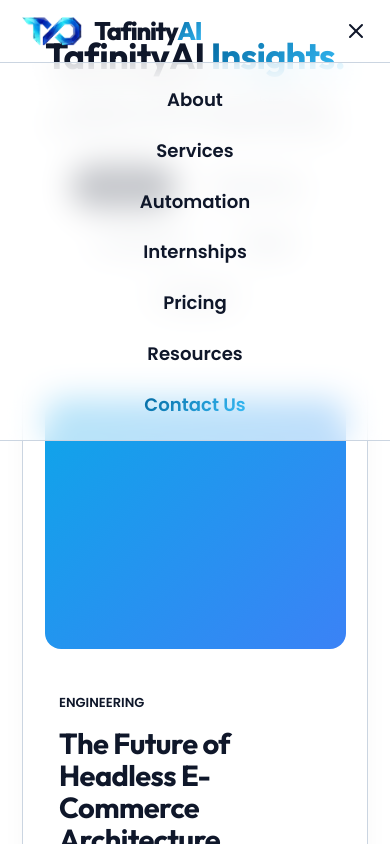
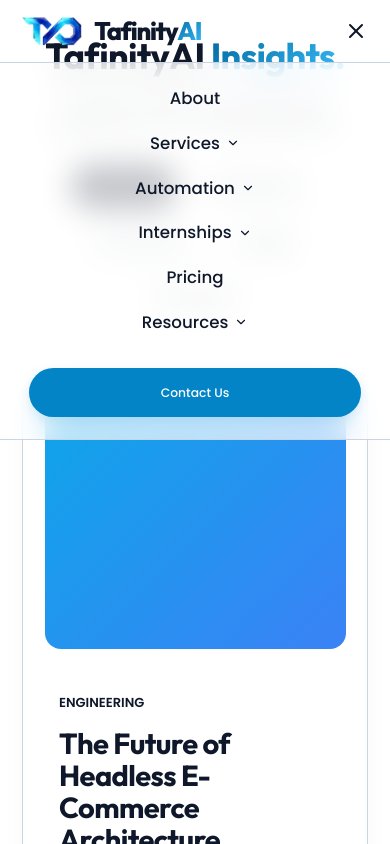
Before and after one commit to TafinityAI-LLP/tai, a React (Vite) app: page /blog in a window 390 px wide. Both pictures are taken after a click on the button 356 px from the left and 31 px from the top of the page. Shown: the top 844 px of the page. Built offline with nearby package versions, Linux system fonts and the light colour scheme.

Commit message:
Fix bullet point styles in services page

```diff
--- a/src/components/Navbar.jsx
+++ b/src/components/Navbar.jsx
@@ -9,7 +9,10 @@
     const [scrolled, setScrolled] = useState(false);
 
     useEffect(() => {
-        const handleScroll = () => setScrolled(window.scrollY > 20);
+        const handleScroll = () => {
+            setScrolled(window.scrollY > 20);
+            if (window.scrollY > 20) setIsOpen(false);
+        };
         window.addEventListener('scroll', handleScroll);
         return () => window.removeEventListener('scroll', handleScroll);
     }, []);
@@ -193,15 +196,43 @@
             <AnimatePresence>
                 {isOpen && (
                     <motion.div
-                        initial={{ opacity: 0, y: -20 }}
-                        animate={{ opacity: 1, y: 0 }}
-                        exit={{ opacity: 0, y: -20 }}
+                        initial={{ opacity: 0, height: 0 }}
+                        animate={{ opacity: 1, height: 'auto' }}
+                        exit={{ opacity: 0, height: 0 }}
                         transition={{ duration: 0.2 }}
                         className="mobile-nav glass"
                     >
-                        <ul className="mobile-nav-list">
-                            {navLinks.map((link) => (
-                                <li key={link.name}>
+                        <ul className="mobile-nav-list" style={{ padding: '0 2rem' }}>
+                            {navLinks.map((link) => {
+                                const menuMap = {
+                                    'Services': servicesMenu,
+                                    'Automation': automationMenu,
+                                    'Internships': internshipMenu,
+                                    'Resources': resourcesMenu
+                                };
+                                const subItems = menuMap[link.name];
+
+                                return (
+                                    <li key={link.name} style={{ width: '100%', textAlign: 'center' }}>
+                                        {subItems ? (
+                                            <details className="mobile-details" style={{ width: '100%' }}>
+                                                <summary className="mobile-nav-link" style={{ display: 'flex', alignItems: 'center', justifyContent: 'center', gap: '6px', cursor: 'pointer', listStyle: 'none' }}>
+                                                    {link.name} <ChevronDown size={14} />
+                                                </summary>
+                                                <div style={{ display: 'flex', flexDirection: 'column', gap: '0.85rem', marginTop: '1rem', padding: '1.25rem', background: 'rgba(2,132,199,0.04)', borderRadius: '16px' }}>
+                                                    {subItems.map(sub => (
+                                                        <NavLink
+                                                            key={sub.id || sub.path}
+                                                            to={sub.path || `/${link.name.toLowerCase()}#${sub.id}`}
+                                                            onClick={() => setIsOpen(false)}
+                                                            style={{ fontSize: '0.9rem', color: 'var(--text-secondary)', padding: '0.25rem 0' }}
+                                                        >
+                                                            {sub.title}
+                                                        </NavLink>
+                                                    ))}
+                                                </div>
+                                            </details>
+                                        ) : (
                                             <NavLink
                                                 to={link.path}
                                                 className="mobile-nav-link"
@@ -209,13 +240,16 @@
                                             >
                                                 {link.name}
                                             </NavLink>
+                                        )}
                                     </li>
-                            ))}
-                            <li>
+                                )
+                            })}
+                            <li style={{ width: '100%', textAlign: 'center', marginTop: '1rem' }}>
                                 <NavLink
                                     to="/contact"
-                                    className="mobile-nav-link text-gradient-accent"
                                     onClick={() => setIsOpen(false)}
+                                    className="btn-primary"
+                                    style={{ display: 'flex', justifyContent: 'center', padding: '1rem', width: '100%' }}
                                 >
                                     Contact Us
                                 </NavLink>
@@ -399,11 +433,15 @@
           display: flex;
           flex-direction: column;
           align-items: center;
-          gap: 1.5rem;
+          gap: 1.25rem;
         }
         .mobile-nav-link {
-          font-size: 1.25rem;
-          font-weight: 600;
+          font-size: 1.15rem;
+          font-weight: 500;
+          color: var(--text-primary);
+        }
+        details.mobile-details summary::-webkit-details-marker {
+          display: none;
         }
 
         @media (min-width: 992px) {
--- a/src/pages/Services.jsx
+++ b/src/pages/Services.jsx
@@ -923,8 +923,9 @@
         .showcase-content h2 { font-size: 2.5rem; margin-bottom: 1.5rem; }
         .showcase-content .desc { color: var(--text-secondary); font-size: 1.15rem; line-height: 1.8; margin-bottom: 2rem; }
         .features { display: grid; grid-template-columns: repeat(auto-fit, minmax(min(100%, 320px), 1fr)); gap: 1rem; margin-bottom: 2.5rem; }
-        .feature-item { display: flex; align-items: center; gap: 0.5rem; color: var(--text-primary); font-weight: 500; }
-        .feature-icon { color: var(--accent-color); }
+        .feature-item { display: flex; flex-direction: row; align-items: flex-start; justify-content: flex-start; gap: 0.5rem; color: var(--text-primary); font-weight: 500; text-align: left; }
+        .feature-item span { font-size: 0.85rem; line-height: 1.5; }
+        .feature-icon { color: var(--accent-color); flex-shrink: 0; margin-top: 0.15rem; width: 14px; height: 14px; }
         .explore-btn { display: inline-flex; align-items: center; gap: 0.5rem; color: var(--accent-color); font-weight: 600; font-size: 1.05rem; }
         .explore-btn:hover { color: var(--accent-hover); text-decoration: underline; }
         .visual-glow { position: absolute; top: 50%; left: 50%; transform: translate(-50%,-50%); width: 300px; height: 300px; background: var(--accent-glow); border-radius: 50%; filter: blur(50px); z-index: 0; }
```
Lines whose indentation alone changed are shown as unchanged.
